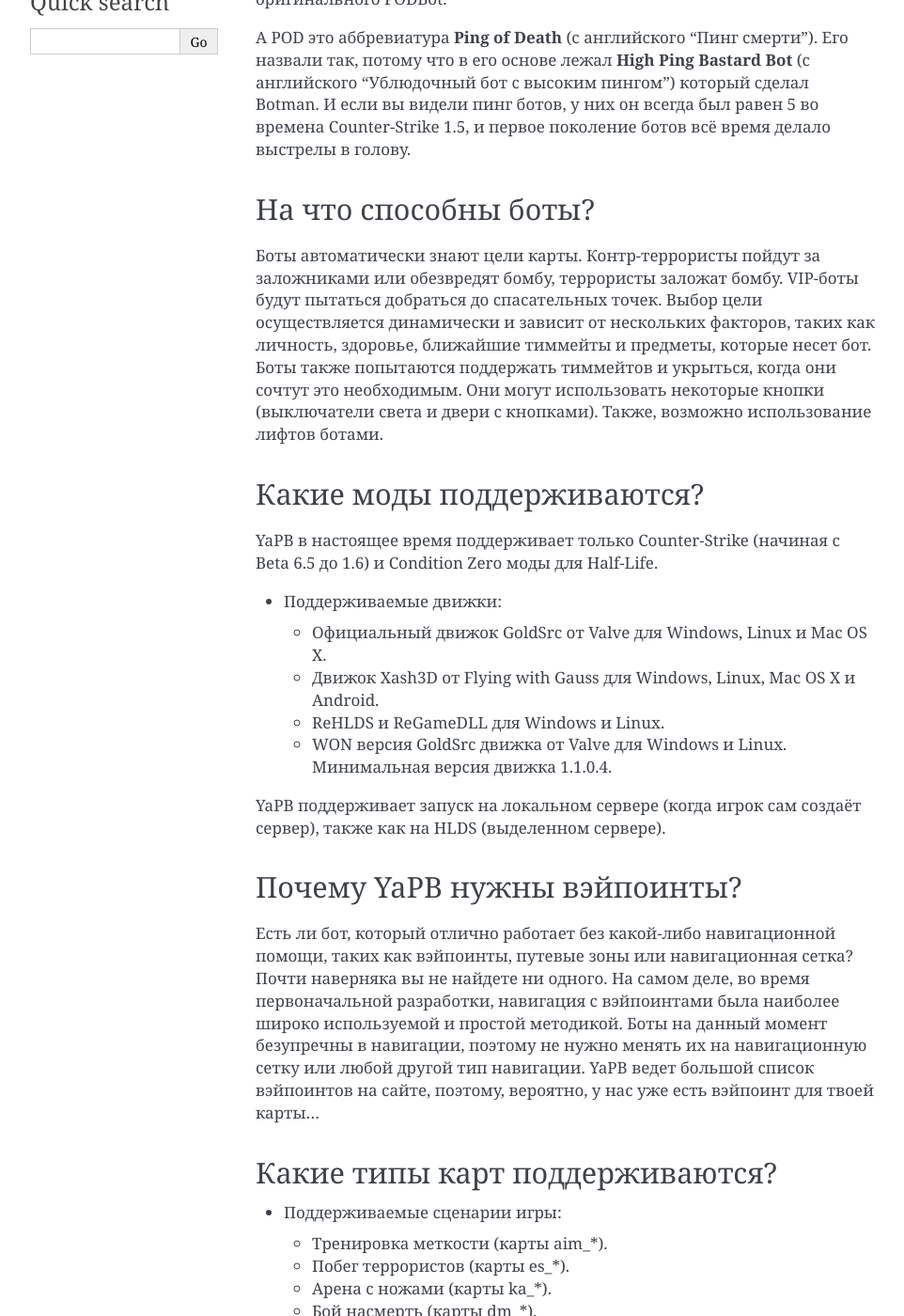
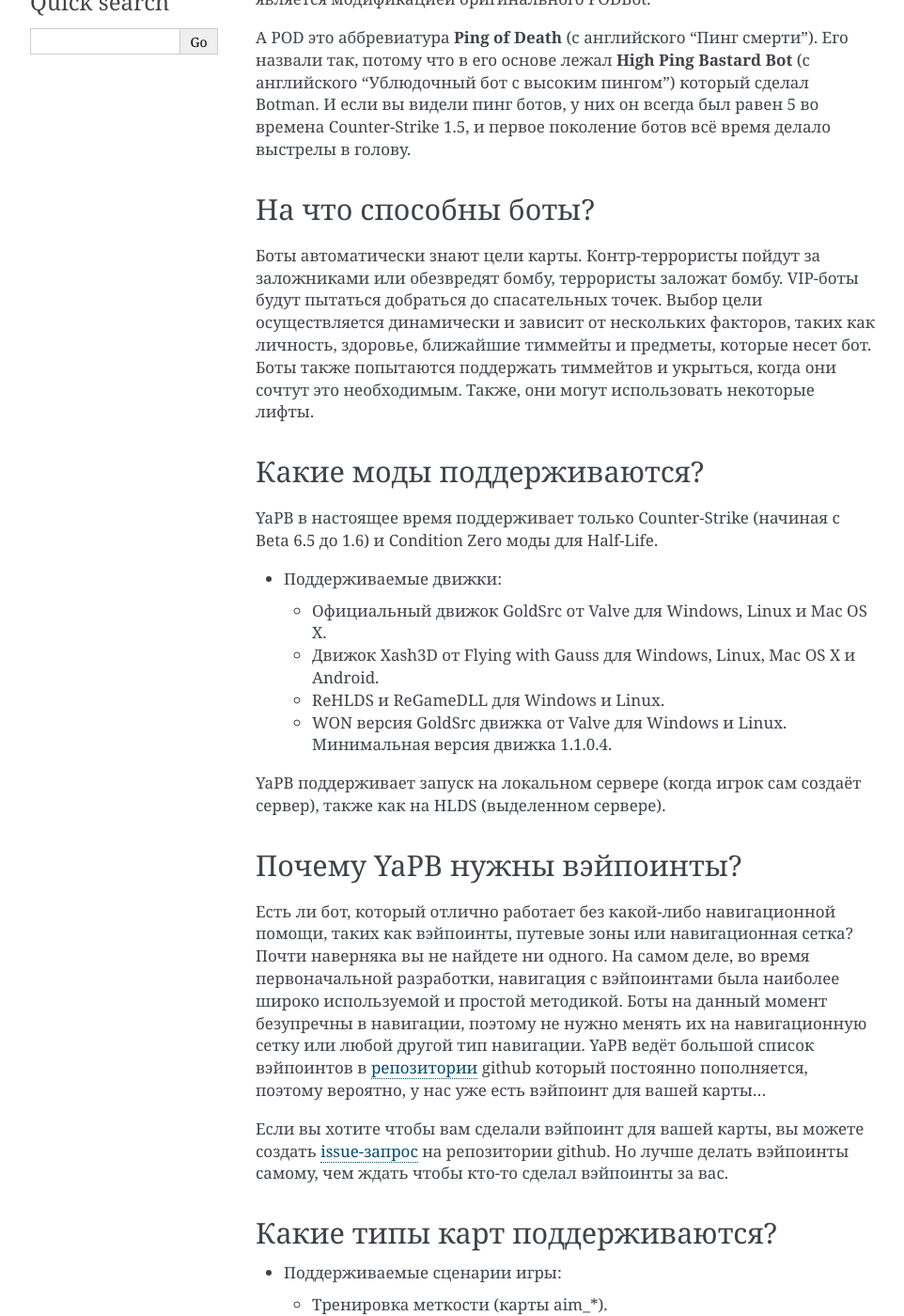
Before and after one commit to yapb/docs, a Sphinx documentation site: the page built from docs/introduction.rst, in a window 1280 px wide and 1400 px high, scrolled down 491 px. Shown: the whole window at 94% size, without its empty margins (148-1110 px from the left). Built offline with Sphinx 7.4.7, drawn with Linux system fonts in a browser that asks for light colours; some of the changed text lies outside the part shown.

Commit message:
edit: some corrections, links to graph repository

```diff
--- a/docs/introduction.rst
+++ b/docs/introduction.rst
@@ -9,13 +9,13 @@
 
 Почему его назвали YaPB?
 -----------------
-"Yet another" (с английского "Ещё один") потому что когда был начат форк, было много других клонов PODBot крутящихся вокруг, такие как **PODBot MM**, **e[POD]bot**, **IvPBot**, **POXBot** и т.д. По этой причине, мы сохранили оригинальное имя и уточнили, что бот является модификацией оригинального PODBot.
+Он называется "Yet another PODBot" (с английского "Ещё один PODBot") потому что когда был начат форк, было много других клонов PODBot крутящихся вокруг, такие как **PODBot MM**, **e[POD]bot**, **IvPBot**, **POXBot** и т.д. По этой причине, мы сохранили оригинальное имя и уточнили, что бот является модификацией оригинального PODBot.
 
 А POD это аббревиатура **Ping of Death** (с английского "Пинг смерти"). Его назвали так, потому что в его основе лежал **High Ping Bastard Bot** (с английского "Ублюдочный бот с высоким пингом") который сделал Botman. И если вы видели пинг ботов, у них он всегда был равен 5 во времена Counter-Strike 1.5, и первое поколение ботов всё время делало выстрелы в голову.
 
 На что способны боты?
 ------------------
-Боты автоматически знают цели карты. Контр-террористы пойдут за заложниками или обезвредят бомбу, террористы заложат бомбу. VIP-боты будут пытаться добраться до спасательных точек. Выбор цели осуществляется динамически и зависит от нескольких факторов, таких как личность, здоровье, ближайшие тиммейты и предметы, которые несет бот. Боты также попытаются поддержать тиммейтов и укрыться, когда они сочтут это необходимым. Они могут использовать некоторые кнопки (выключатели света и двери с кнопками). Также, возможно использование лифтов ботами.
+Боты автоматически знают цели карты. Контр-террористы пойдут за заложниками или обезвредят бомбу, террористы заложат бомбу. VIP-боты будут пытаться добраться до спасательных точек. Выбор цели осуществляется динамически и зависит от нескольких факторов, таких как личность, здоровье, ближайшие тиммейты и предметы, которые несет бот. Боты также попытаются поддержать тиммейтов и укрыться, когда они сочтут это необходимым. Также, они могут использовать некоторые лифты.
 
 Какие моды поддерживаются?
 ------------------
@@ -32,7 +32,13 @@
 
 Почему YaPB нужны вэйпоинты?
 ------------------
-Есть ли бот, который отлично работает без какой-либо навигационной помощи, таких как вэйпоинты, путевые зоны или навигационная сетка? Почти наверняка вы не найдете ни одного. На самом деле, во время первоначальной разработки, навигация с вэйпоинтами была наиболее широко используемой и простой методикой. Боты на данный момент безупречны в навигации, поэтому не нужно менять их на навигационную сетку или любой другой тип навигации. YaPB ведет большой список вэйпоинтов на сайте, поэтому, вероятно, у нас уже есть вэйпоинт для твоей карты…
+Есть ли бот, который отлично работает без какой-либо навигационной помощи, таких как вэйпоинты, путевые зоны или навигационная сетка? Почти наверняка вы не найдете ни одного. На самом деле, во время первоначальной разработки, навигация с вэйпоинтами была наиболее широко используемой и простой методикой. Боты на данный момент безупречны в навигации, поэтому не нужно менять их на навигационную сетку или любой другой тип навигации. YaPB ведёт большой список вэйпоинтов в репозитории_ github который постоянно пополняется, поэтому вероятно, у нас уже есть вэйпоинт для вашей карты…
+
+Если вы хотите чтобы вам сделали вэйпоинт для вашей карты, вы можете создать issue-запрос_ на репозитории github.
+Но лучше делать вэйпоинты самому, чем ждать чтобы кто-то сделал вэйпоинты за вас.
+
+.. _репозитории: https://github.com/yapb/graph
+.. _issue-запрос: https://github.com/yapb/graph/issues/new
 
 Какие типы карт поддерживаются?
 ------------------
```
